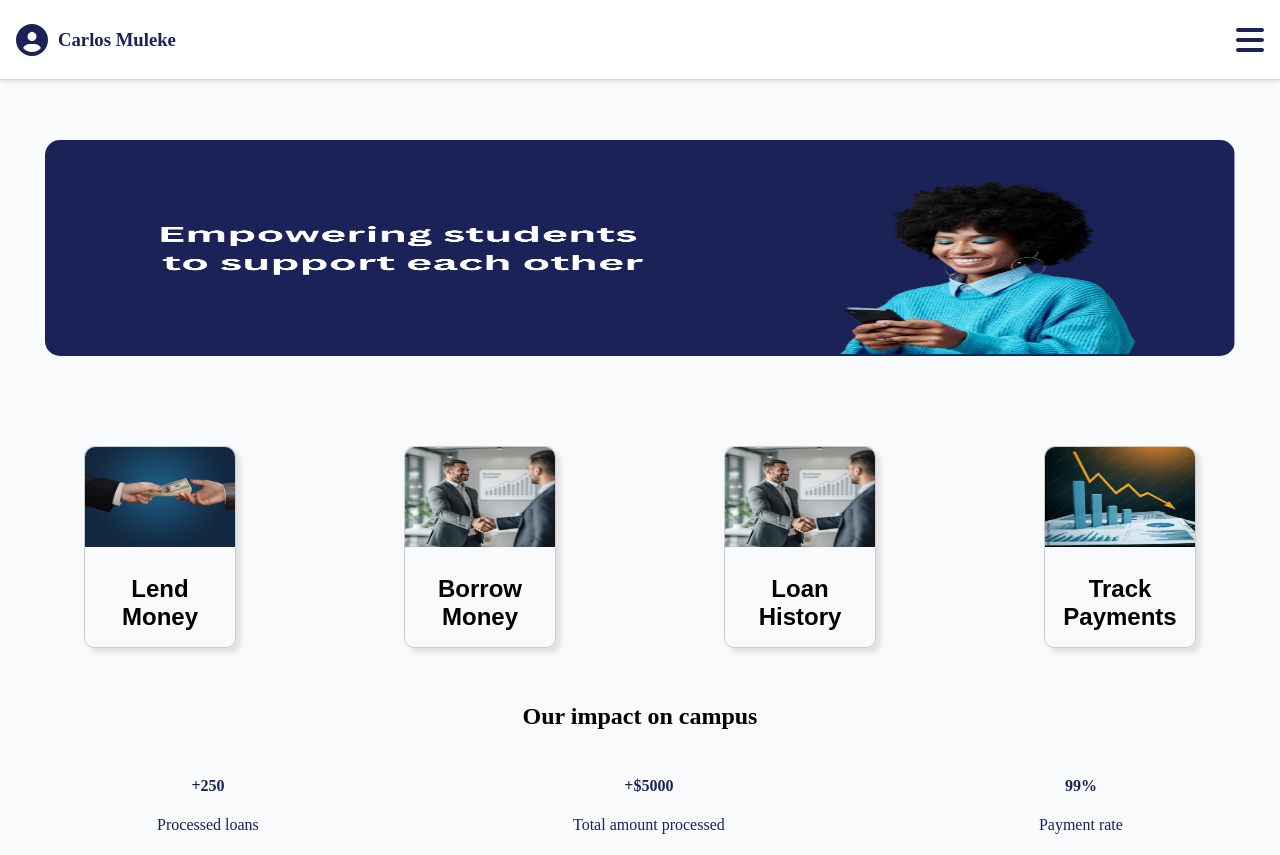
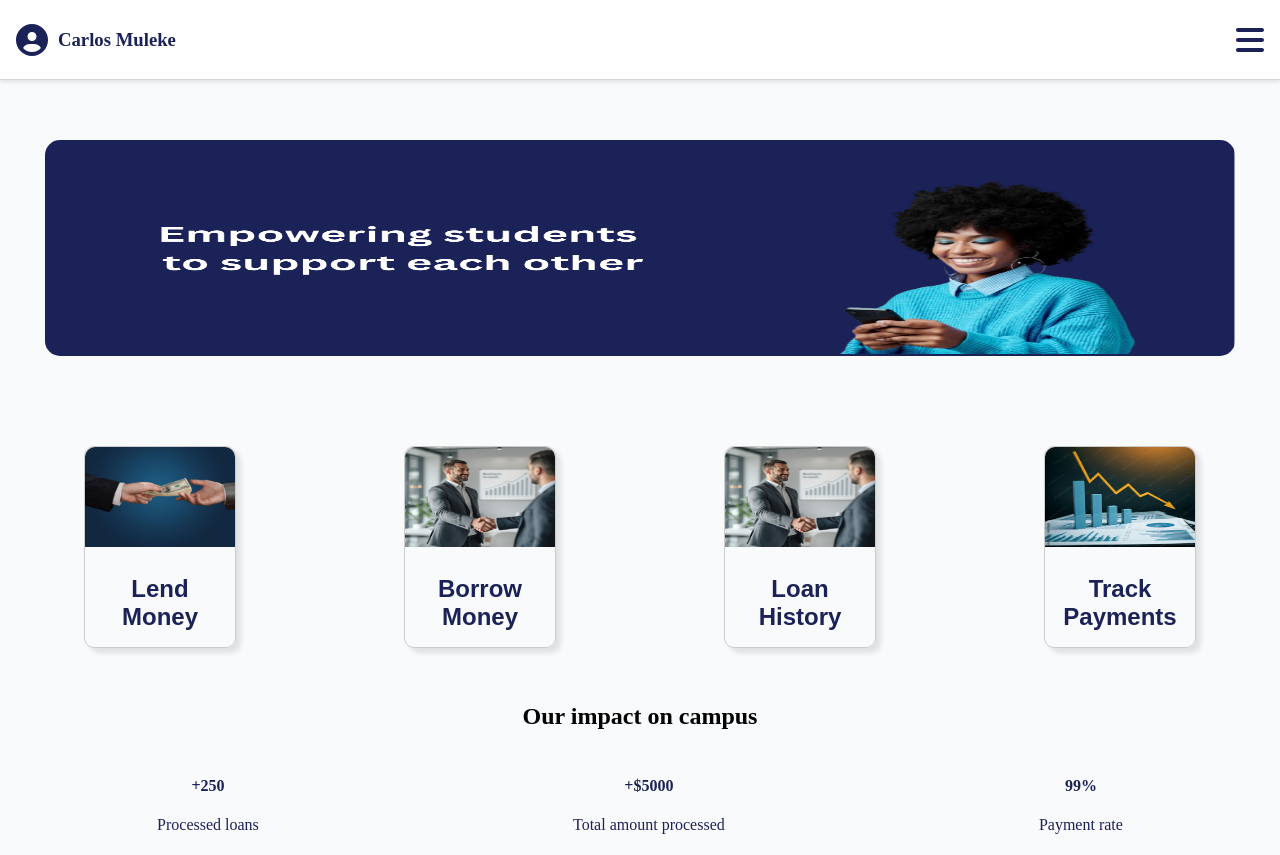
Before and after one commit to carlos45-dev/lending-platform, a React (Vite) app: page /home in a window 1280 px wide. Built offline with nearby package versions, Linux system fonts and the light colour scheme.

Commit message:
Home page

```diff
--- a/src/components/Services.jsx
+++ b/src/components/Services.jsx
@@ -5,7 +5,7 @@ function Services(props){
    return(
       <div className={styles.services}>
         <img className={styles.image} src={props.image} alt="" />
-        <h2 className={styles.title}>{props.title}</h2>
+        <h2 className={styles.title} style={{color:'#1A2258'}}>{props.title}</h2>
       </div>
    )
 }
```
